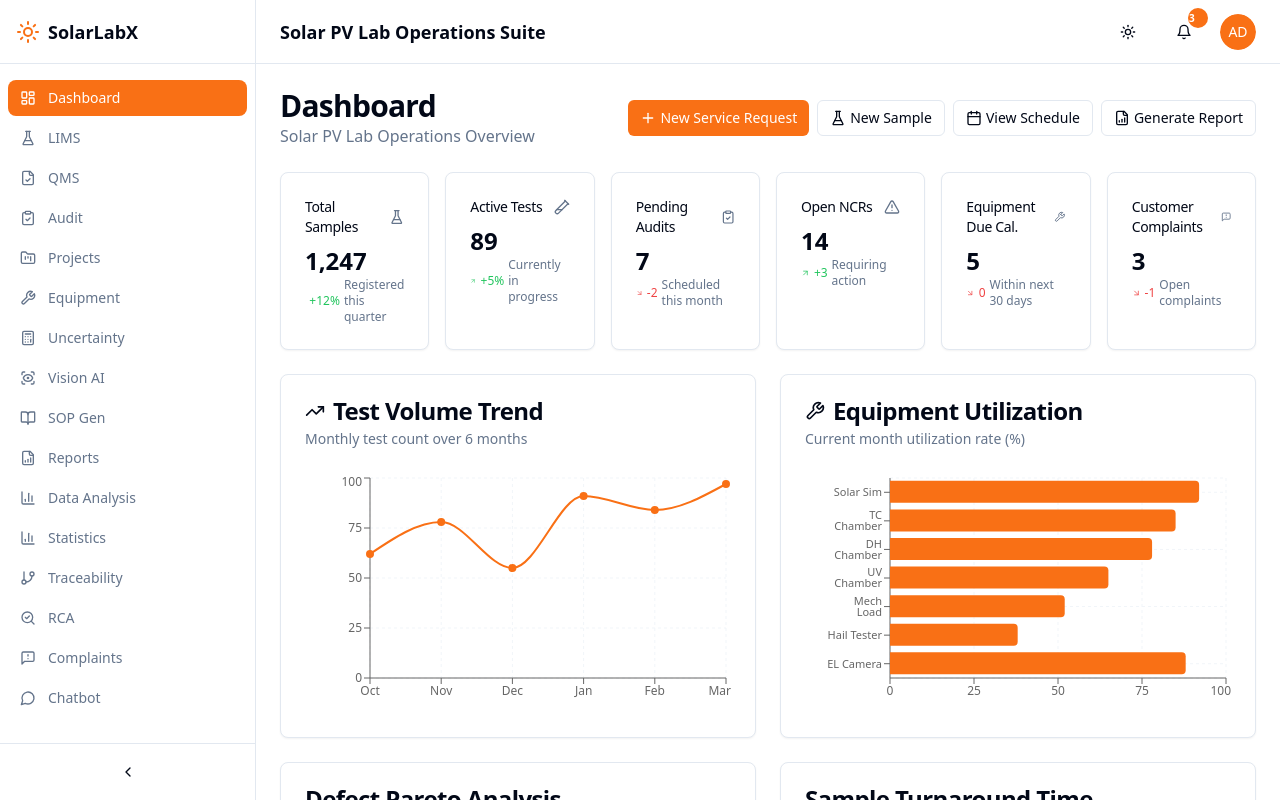
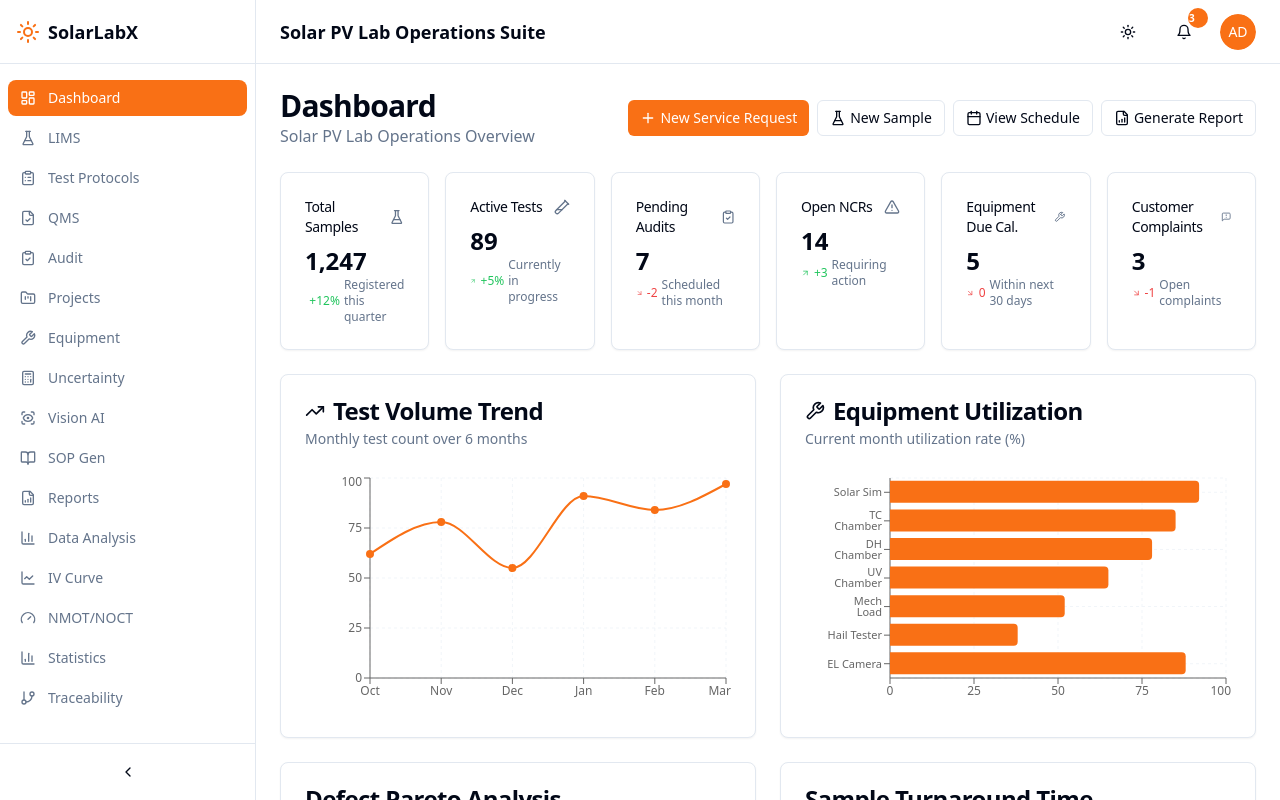
Before and after one commit to ganeshgowri-ASA/SolarLabX, a Next.js app: page / in a window 1280 px wide. Built offline with nearby package versions, Linux system fonts and the light colour scheme.

Commit message:
feat(sidebar): add Test Protocols, IV Curve, and NMOT/NOCT nav links
- Test Protocols → /lims/tests (ClipboardList icon)
- IV Curve → /iv-curve (LineChart icon)
- NMOT/NOCT → /nmot-noct (Gauge icon)

https://claude.ai/code/session_017xQbocEAQEz8FzvM4GoBkV

```diff
--- a/components/layout/sidebar.tsx
+++ b/components/layout/sidebar.tsx
@@ -26,6 +26,9 @@ import {
   MessageSquareWarning,
   MessageCircle,
   GitBranch,
+  ClipboardList,
+  LineChart,
+  Gauge,
 } from "lucide-react";
 import { cn } from "@/lib/utils";
 import { Button } from "@/components/ui/button";
@@ -57,11 +60,15 @@ const iconMap = {
   MessageSquareWarning,
   MessageCircle,
   GitBranch,
+  ClipboardList,
+  LineChart,
+  Gauge,
 } as const;
 
 const navItems = [
   { title: "Dashboard", href: "/", icon: "LayoutDashboard" },
   { title: "LIMS", href: "/lims", icon: "FlaskConical" },
+  { title: "Test Protocols", href: "/lims/tests", icon: "ClipboardList" },
   { title: "QMS", href: "/qms", icon: "FileCheck" },
   { title: "Audit", href: "/audit", icon: "ClipboardCheck" },
   { title: "Projects", href: "/projects", icon: "FolderKanban" },
@@ -71,6 +78,8 @@ const navItems = [
   { title: "SOP Gen", href: "/sop-gen", icon: "BookOpen" },
   { title: "Reports", href: "/reports", icon: "FileBarChart" },
   { title: "Data Analysis", href: "/data-analysis", icon: "BarChart3" },
+  { title: "IV Curve", href: "/iv-curve", icon: "LineChart" },
+  { title: "NMOT/NOCT", href: "/nmot-noct", icon: "Gauge" },
   { title: "Statistics", href: "/statistics", icon: "BarChart3" },
   { title: "Traceability", href: "/traceability", icon: "GitBranch" },
   { title: "RCA", href: "/rca", icon: "SearchCheck" },
```
